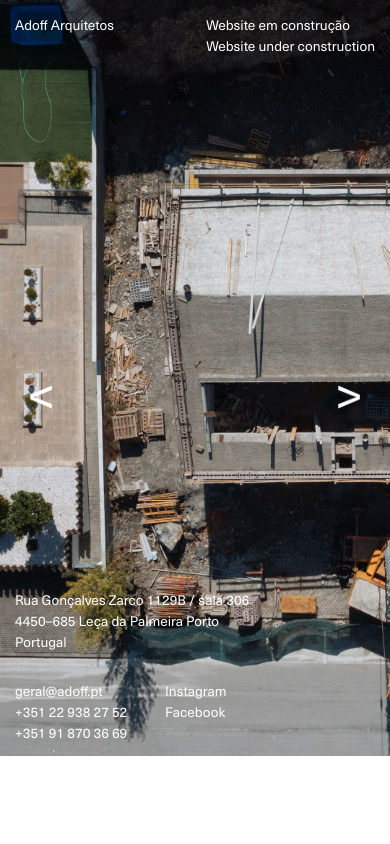
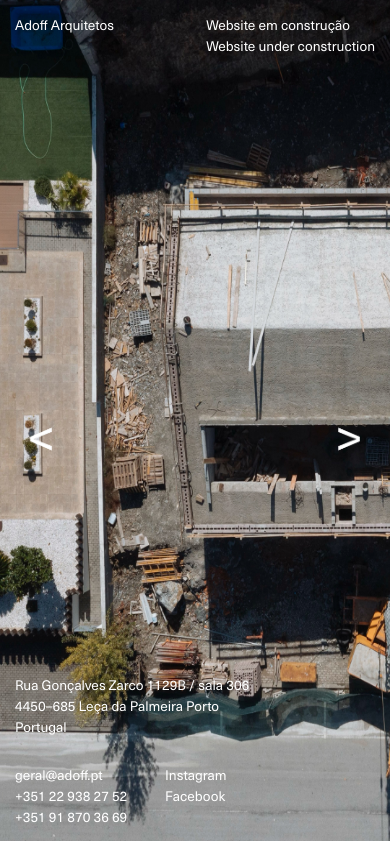
Before and after one commit to marlenemartins/marlenemartins.github.io, a plain HTML site: page adoff/index.html in a window 390 px wide. Drawn offline with Linux system fonts and the light colour scheme.

Commit message:
Update mobile.css

```diff
--- a/adoff/mobile.css
+++ b/adoff/mobile.css
@@ -34,10 +34,6 @@
     min-width: 150px;
 }
 
-.slide-main {
-    height: 60vh;
-}
-
 .first_column_year {
     margin-left: 12vw;
 }
```
